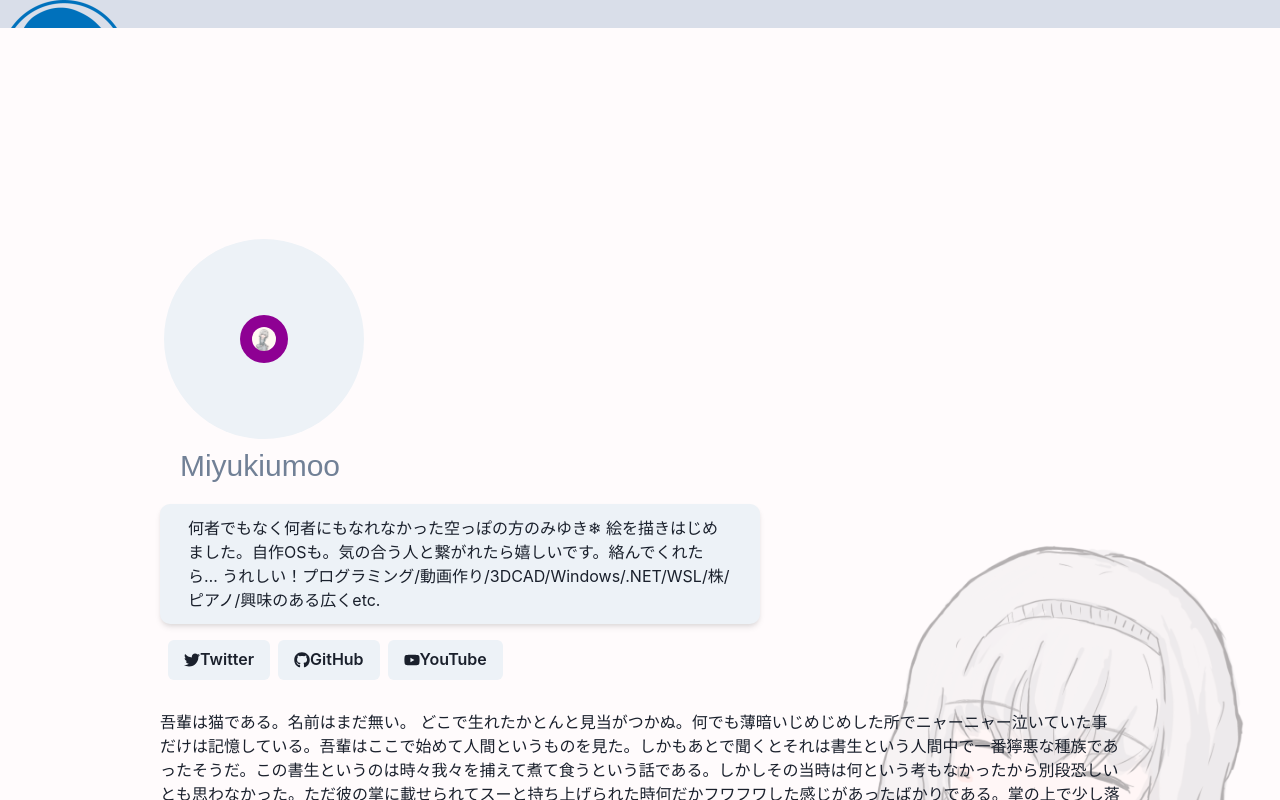
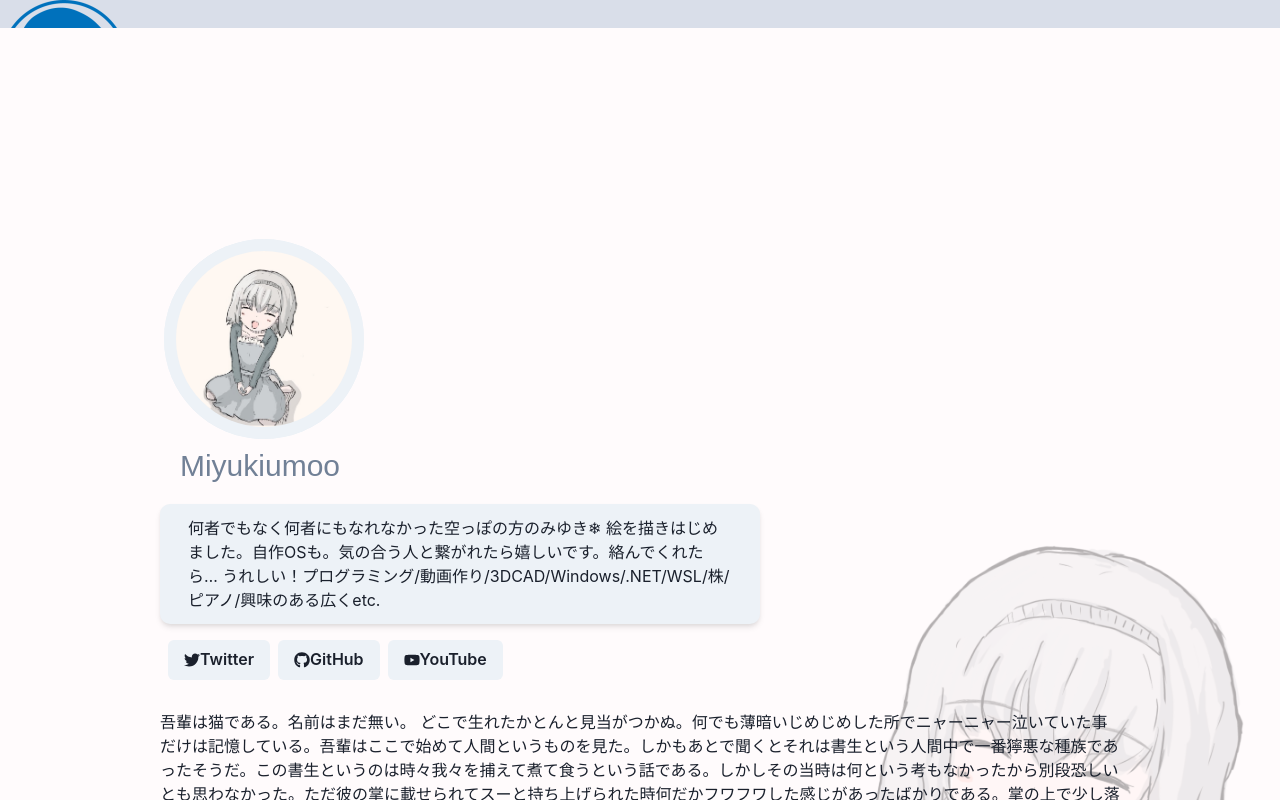
Before and after one commit to miyukic/profile, a React (Create React App) app: page / in a window 1280 px wide. Shown: the top 800 px of the page. Built offline with nearby package versions, Linux system fonts and the light colour scheme.

Commit message:
アイコンサイズ修正

```diff
--- a/src/Icon.tsx
+++ b/src/Icon.tsx
@@ -31,9 +31,8 @@ const Icon: React.FC<IconProps> = ({width=100, height=100, image, isCenter=false
 
         <Box align={"center"} width={width}>
             <Circle mx={center} width={width} height={height} bg={'gray.100'} margin={1}>
-                <Avatar ref={imgRef} name={"miyukiumoo"} mx={3} padding={3} src={image} alt="miyuki" borderRadius='full' fallbackSrc='https://via.placeholder.com/150' align='center' onClick={() => console.log(imgRef.current)}>
-                    {/* <Box minwidth={width} minheight={height} bgColor={'AppWorkspace'}>a</Box> */}
-                </Avatar>
+                <Avatar size={"full"} ref={imgRef} name={"miyukiumoo"} mx={3} padding={3} src={image} alt="miyuki" borderRadius='full' fallbackSrc='https://via.placeholder.com/150' align='center' backgroundColor={"gray.100"} onClick={() => console.log(imgRef.current)} />
+                {/* <Image  name={"miyukiumoo"} mx={3} padding={3} src={image} alt="miyuki" borderRadius='full' fallbackSrc='https://via.placeholder.com/150' align='center' onClick={() => console.log(imgRef.current)} /> */}
             </Circle>
             <Box fontFamily={'sans-serif'} fontSize={"3xl"} color={'gray.500'}>Miyukiumoo</Box>
         </Box>
```
